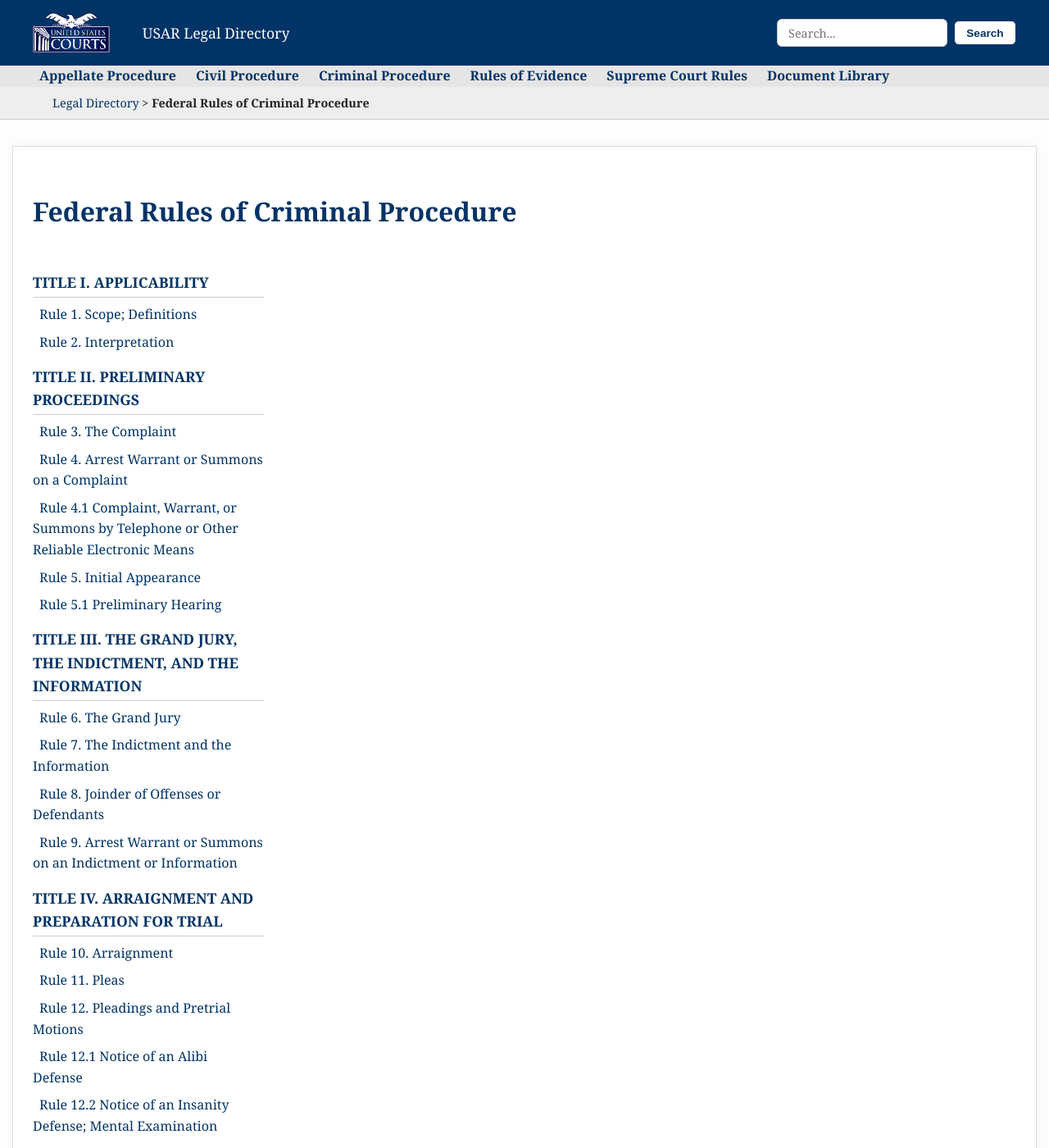
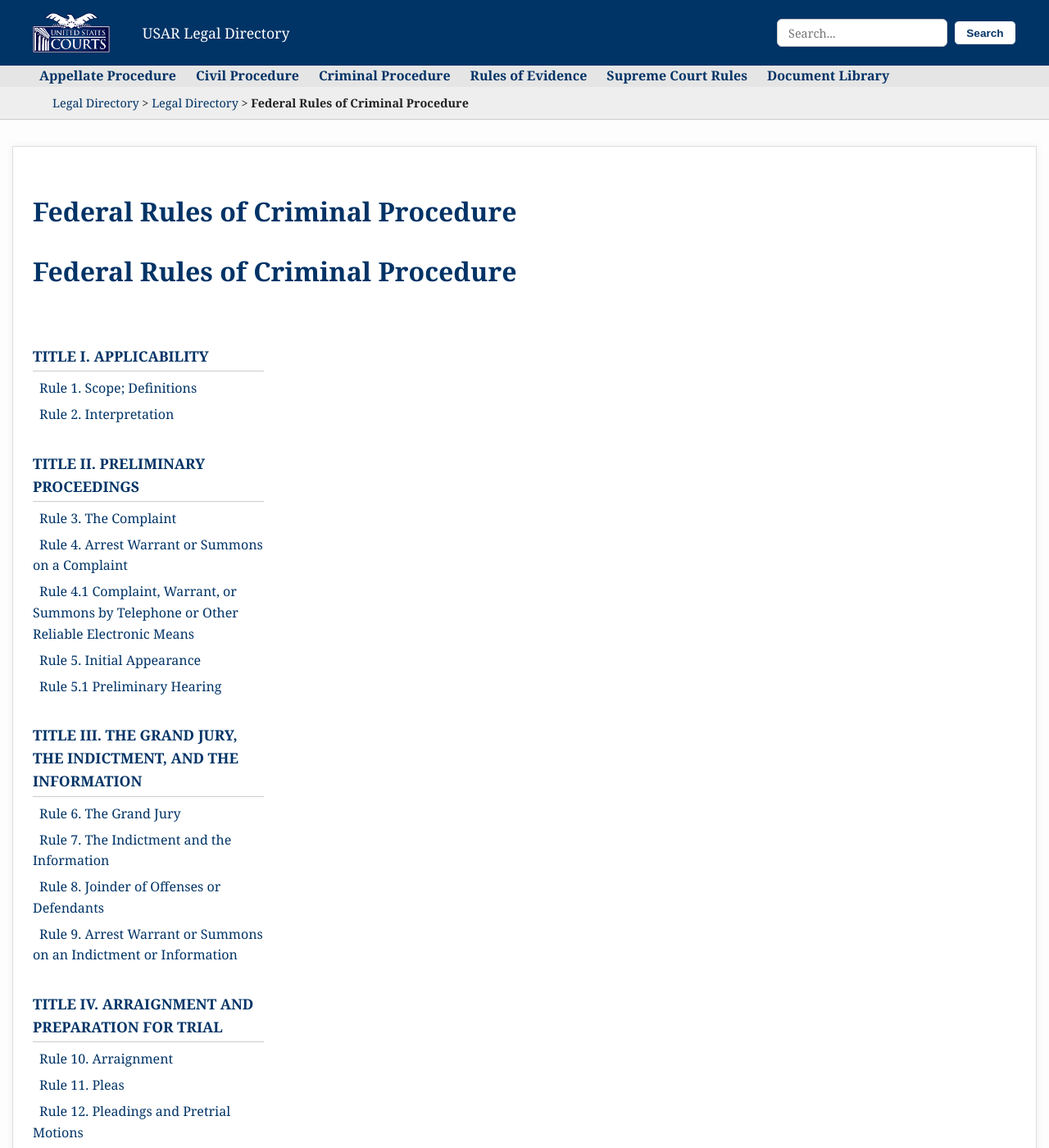
Before and after one commit to usarscotus/legal-directory, a Jekyll site: the page built from frcmp.html, in a window 1280 px wide and 1400 px high. Shown: the whole window at 82% size. Built offline with Jekyll 4.4.1, drawn with Linux system fonts in a browser that asks for light colours.

Commit message:
Add rules-list layout and update rules pages
Introduces a new 'rules-list' layout for displaying legal rules with improved styling and breadcrumb navigation. Updates frcmp.html, frcp.html, fre.html, and supct.html to use the new layout and adds breadcrumb parent information. Adds corresponding CSS for wide-format rules lists.

```diff
--- /dev/null
+++ b/_layouts/rules-list.html
@@ -0,0 +1,32 @@
+<!DOCTYPE html>
+<html lang="en">
+<head>
+  <meta charset="UTF-8">
+  <title>{{ page.title }}</title>
+  <link rel="stylesheet" href="{{ site.baseurl }}/assets/style.css">
+</head>
+<body>
+  {% include header.html %}
+
+  {% if page.show_breadcrumbs %}
+  <div id="breadcrumb-bg">
+    <div class="breadcrumb-container">
+      <div id="breadcrumb">
+        <a href="{{ site.baseurl }}">Legal Directory</a>
+        {% if page.breadcrumb_parent %}
+          &gt; <a href="{{ site.baseurl }}{{ page.breadcrumb_parent_url }}">{{ page.breadcrumb_parent }}</a>
+        {% endif %}
+        &gt; <strong>{{ page.title }}</strong>
+      </div>
+    </div>
+  </div>
+  {% endif %}
+
+  <main id="top" class="rules-list-container">
+    <h1>{{ page.title }}</h1>
+    {{ content }}
+  </main>
+
+  {% include footer.html %}
+</body>
+</html>
--- a/assets/style.css
+++ b/assets/style.css
@@ -826,3 +826,44 @@
     grid-template-columns: 1fr;
   }
 }
+
+/* Wide format for rules lists */
+.rules-list-container {
+  max-width: 1200px;      /* much wider than the article layout */
+  margin: 2rem auto;
+  padding: 2rem 1.5rem;
+  background: #fff;
+  box-shadow: 0 0 10px rgba(0,0,0,0.05);
+  border: 1px solid #ddd;
+}
+
+.rules-list-container h2 {
+  font-size: 1.1rem;
+  color: #003366;
+  border-bottom: 1px solid #ccc;
+  margin-top: 2rem;
+  padding-bottom: 0.25rem;
+}
+
+.rules-list-container ul {
+  list-style: none;
+  padding-left: 0;
+}
+
+.rules-list-container li {
+  margin-bottom: 0.4rem;
+}
+
+.rules-list-container a {
+  color: #003366;
+  text-decoration: none;
+  font-weight: 500;
+  padding: 0.25rem 0.5rem;
+  border-radius: 4px;
+  transition: all 0.2s ease-in-out;
+}
+
+.rules-list-container a:hover {
+  color: #1e40af;
+  background: rgba(30, 64, 175, 0.07);
+}
--- a/frcmp.html
+++ b/frcmp.html
@@ -1,8 +1,9 @@
 ---
-layout: page
+layout: rules-list
 title: Federal Rules of Criminal Procedure
 permalink: /frcmp/
 show_breadcrumbs: true
+breadcrumb_parent: "Legal Directory"
 breadcrumb_parent_url: /
 ---
 
--- a/frcp.html
+++ b/frcp.html
@@ -1,8 +1,9 @@
 ---
-layout: page
+layout: rules-list
 title: Federal Rules of Civil Procedure
 permalink: /frcp/
 show_breadcrumbs: true
+breadcrumb_parent: "Legal Directory"
 breadcrumb_parent_url: /
 ---
 
--- a/fre.html
+++ b/fre.html
@@ -1,8 +1,9 @@
 ---
-layout: page
+layout: rules-list
 title: Federal Rules of Evidence
 permalink: /fre/
 show_breadcrumbs: true
+breadcrumb_parent: "Legal Directory"
 breadcrumb_parent_url: /
 ---
 
--- a/supct.html
+++ b/supct.html
@@ -1,8 +1,9 @@
 ---
-layout: page
+layout: rules-list
 title: Supreme Court Rules
 permalink: /supct/
 show_breadcrumbs: true
+breadcrumb_parent: "Legal Directory"
 breadcrumb_parent_url: /
 ---
 
```
